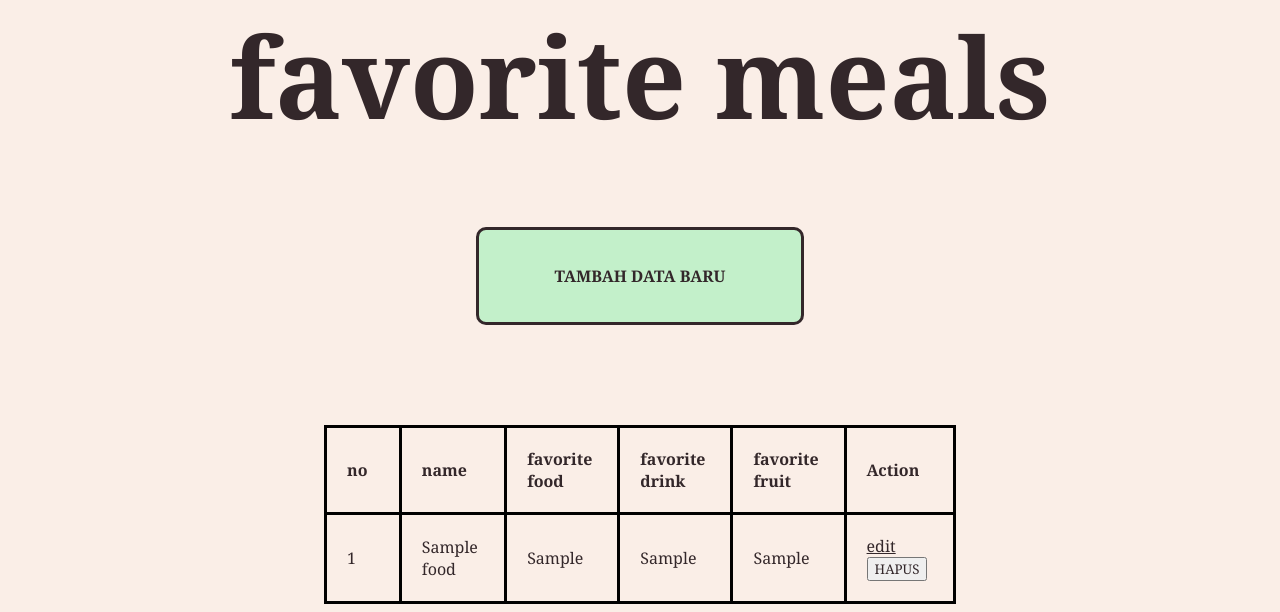
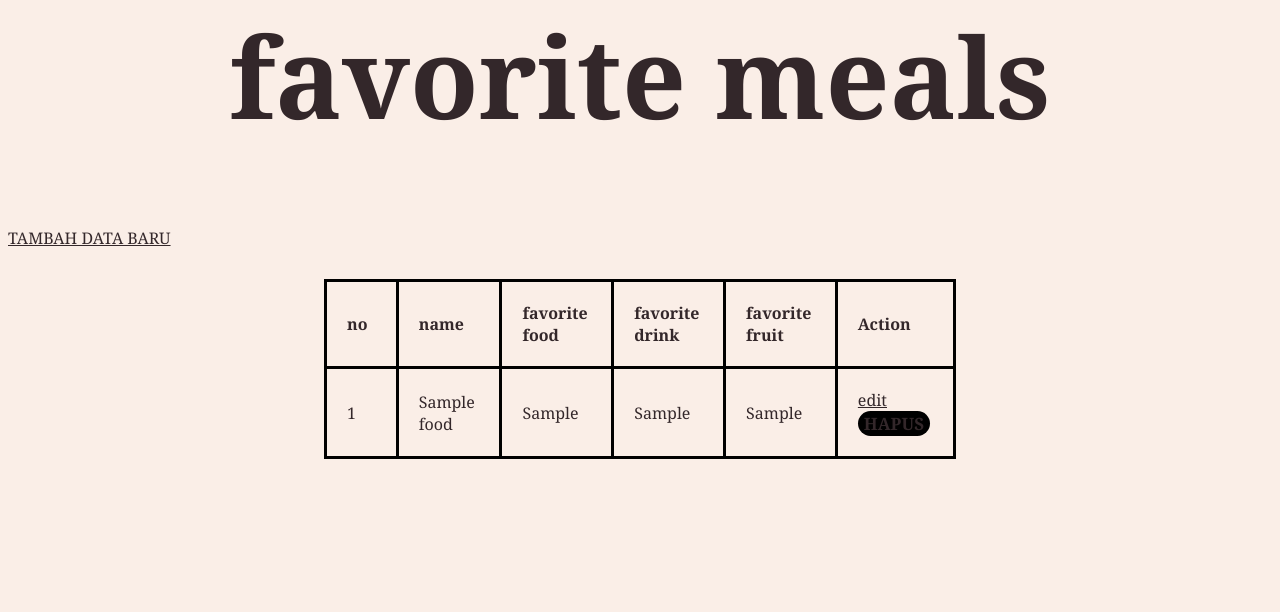
Before and after one commit to luquilo/php_crud, a PHP site: page / in a window 1280 px wide. Shown: the part 237-849 px from the top of the page. After the commit the page ends 696 px from the top, so only its background shows below. Run offline with PHP 8.4, Linux system fonts and the light colour scheme; tables that the repository leaves empty or names only in its code hold one stand-in row (values such as "Sample post").

Commit message:
update sebelum styling

```diff
--- a/edit.php
+++ b/edit.php
@@ -43,7 +43,7 @@
                     <div>
                         <input type="hidden" name="id" value=<?= $id ?>>
                         <label for="form_4">favorite fruit</label>
-                        <input type="text" id="form_4" name="favorite_fruit" value='<?= $data['favorite_fruit'] ?>'>
+                        <input type="text" id="form_4" name="favorite_fruit" value="<?= $data['favorite_fruit'] ?>">
                     </div>
                     <div>
                         <button>Submit</button>
--- a/index.css
+++ b/index.css
@@ -1,6 +1,6 @@
 * {
   color: #33272a;
-  font-family: Georgia, 'Times New Roman', Times, serif;
+  font-family: Georgia, "Times New Roman", Times, serif;
 }
 
 body {
@@ -31,6 +31,40 @@ h1 {
   margin-bottom: 100px;
 }
 
+button {
+  /* Variables */
+  --button_radius: 0.75em;
+  --button_color: #e8e8e8;
+  --button_outline_color: #000000;
+  font-size: 17px;
+  font-weight: bold;
+  border: none;
+  border-radius: var(--button_radius);
+  background: var(--button_outline_color);
+}
+
+.button_top {
+  display: block;
+  box-sizing: border-box;
+  border: 2px solid var(--button_outline_color);
+  border-radius: var(--button_radius);
+  padding: 0.75em 1.5em;
+  background: var(--button_color);
+  color: var(--button_outline_color);
+  transform: translateY(-0.2em);
+  transition: transform 0.1s ease;
+}
+
+button:hover .button_top {
+  /* Pull the button upwards when hovered */
+  transform: translateY(-0.33em);
+}
+
+button:active .button_top {
+  /* Push the button downwards when pressed */
+  transform: translateY(0);
+}
+
 table {
   width: 50%;
   border-collapse: collapse;
@@ -47,7 +81,11 @@ th {
   text-align: left;
   border: 3px solid #000;
   width: 100px;
-  background: linear-gradient(135deg, rgbe(255, 255, 255, 0.1), rgba(255, 255, 255, 0));
+  background: linear-gradient(
+    135deg,
+    rgbe(255, 255, 255, 0.1),
+    rgba(255, 255, 255, 0)
+  );
 }
 
 tbody tr:hover {
@@ -55,7 +93,8 @@ tbody tr:hover {
 }
 
 .table-container {
-    display: flex;
-    align-items: center;
-    justify-content: center;
+  margin-top: 30px;
+  display: flex;
+  align-items: center;
+  justify-content: center;
 }
--- a/index.php
+++ b/index.php
@@ -18,7 +18,8 @@ include './config/connection.php';
 <body>
     <div class="container">
         <h1>college students favorite meals</h1>
-        <a class="add_button" href="create.php">TAMBAH DATA BARU</a>
+        <a class="index-php__button" href="create.php">TAMBAH DATA BARU</a>
+
         <div class="table-container">
             <table>
 
@@ -46,23 +47,33 @@ include './config/connection.php';
 
                     <tbody>
                         <tr>
-                            <td scope="row"><?= $number++ ?></td>
-                            <td scope="row"><?= $data['name']?></td>
-                            <td scope="row"><?= $data['favorite_food']?></td>
-                            <td scope="row"><?= $data['favorite_drink']?></td>
-                            <td scope="row"><?= $data['favorite_fruit']?></td>
                             <td scope="row">
-                                <a href="edit.php?id=<?= $data['food_id']?>">edit</a>
+                                <?= $number++ ?>
+                            </td>
+                            <td scope="row">
+                                <?= $data['name'] ?>
+                            </td>
+                            <td scope="row">
+                                <?= $data['favorite_food'] ?>
+                            </td>
+                            <td scope="row">
+                                <?= $data['favorite_drink'] ?>
+                            </td>
+                            <td scope="row">
+                                <?= $data['favorite_fruit'] ?>
+                            </td>
+                            <td scope="row">
+                                <a href="edit.php?id=<?= $data['food_id'] ?>">edit</a>
                                 <form action="delete.php" method="post">
-                                    <input type="hidden" name="id" value="<?= $data['food_id']?>">
-                                    <button>HAPUS</button>
+                                    <input type="hidden" name="id" value="<?= $data['food_id'] ?>">
+                                    <button class="top_button">HAPUS</button>
                                 </form>
                             </td>
                         </tr>
                     </tbody>
 
 
-                <?php
+                    <?php
                 }
                 ?>
 
```
